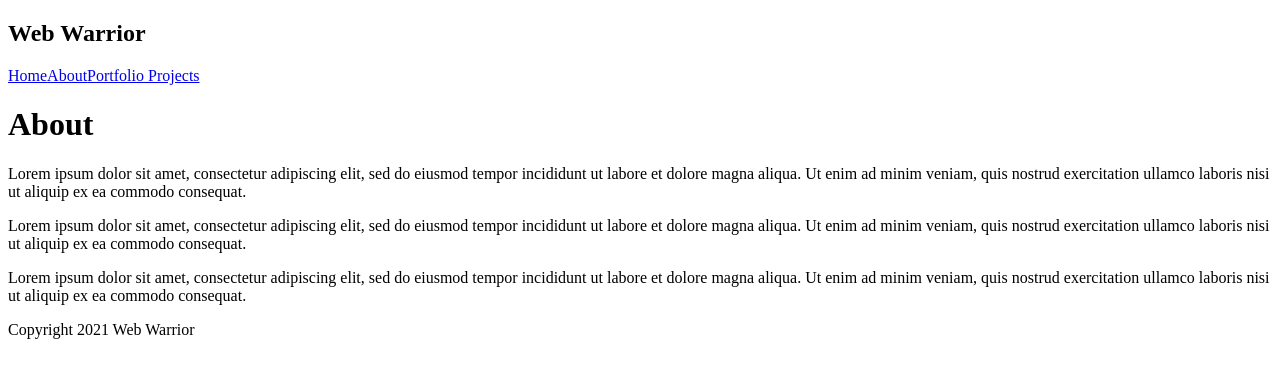
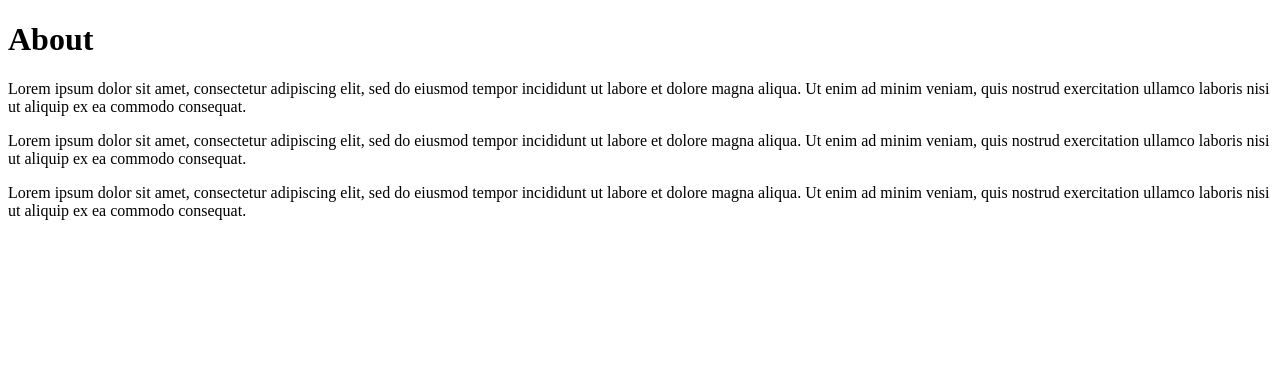
Before and after one commit to djkurt-dev/gatsby, a Gatsby site: page /about in a window 1280 px wide. Built offline with nearby package versions, Linux system fonts and the light colour scheme; Gatsby itself is replaced by a stand-in of ours.

Commit message:
Revert "creating layout"
This reverts commit 66b02de9ea398f141dbf1652af06932f401f9975.

```diff
--- a/src/pages/about.js
+++ b/src/pages/about.js
@@ -1,30 +1,27 @@
 import React from "react"
-import Layout from "./components/Layout"
 
 export default function About() {
   return (
-    <Layout>
     <div>
       <h1>About</h1>
       <p>
-          Lorem ipsum dolor sit amet, consectetur adipiscing elit, sed do
-          eiusmod tempor incididunt ut labore et dolore magna aliqua. Ut enim ad
-          minim veniam, quis nostrud exercitation ullamco laboris nisi ut
-          aliquip ex ea commodo consequat.
+        Lorem ipsum dolor sit amet, consectetur adipiscing elit, sed do eiusmod
+        tempor incididunt ut labore et dolore magna aliqua. Ut enim ad minim
+        veniam, quis nostrud exercitation ullamco laboris nisi ut aliquip ex ea
+        commodo consequat.
       </p>
       <p>
-          Lorem ipsum dolor sit amet, consectetur adipiscing elit, sed do
-          eiusmod tempor incididunt ut labore et dolore magna aliqua. Ut enim ad
-          minim veniam, quis nostrud exercitation ullamco laboris nisi ut
-          aliquip ex ea commodo consequat.
+        Lorem ipsum dolor sit amet, consectetur adipiscing elit, sed do eiusmod
+        tempor incididunt ut labore et dolore magna aliqua. Ut enim ad minim
+        veniam, quis nostrud exercitation ullamco laboris nisi ut aliquip ex ea
+        commodo consequat.
       </p>
       <p>
-          Lorem ipsum dolor sit amet, consectetur adipiscing elit, sed do
-          eiusmod tempor incididunt ut labore et dolore magna aliqua. Ut enim ad
-          minim veniam, quis nostrud exercitation ullamco laboris nisi ut
-          aliquip ex ea commodo consequat.
+        Lorem ipsum dolor sit amet, consectetur adipiscing elit, sed do eiusmod
+        tempor incididunt ut labore et dolore magna aliqua. Ut enim ad minim
+        veniam, quis nostrud exercitation ullamco laboris nisi ut aliquip ex ea
+        commodo consequat.
       </p>
     </div>
-    </Layout>
   )
 }
--- a/src/pages/components/Layout.js
+++ /dev/null
@@ -1,16 +0,0 @@
-import React from "react"
-import Navbar from "./Navbar"
-
-export default function Layout({ children }) {
-  return (
-    <div className="layout">
-      <Navbar />
-
-      <div className="content">{children}</div>
-
-      <footer>
-        <p>Copyright 2021 Web Warrior</p>
-      </footer>
-    </div>
-  )
-}
--- a/src/pages/index.js
+++ b/src/pages/index.js
@@ -1,16 +1,15 @@
 import React from "react"
-import Layout from "./components/Layout"
+import Navbar from "./components/Navbar"
 
 export default function Home() {
   return (
-    <Layout>
     <section>
+      <Navbar />
       <div>
         <h2>Design</h2>
         <h3>Develop & Deploy</h3>
         <p>UX designer & web developer based in Philippines.</p>
       </div>
     </section>
-    </Layout>
   )
 }
```
Also changed, not shown: src/pages/404.js (+4 -7 lines), src/pages/projects/index.js (+4 -7 lines). Lines whose indentation alone changed are shown as unchanged.
